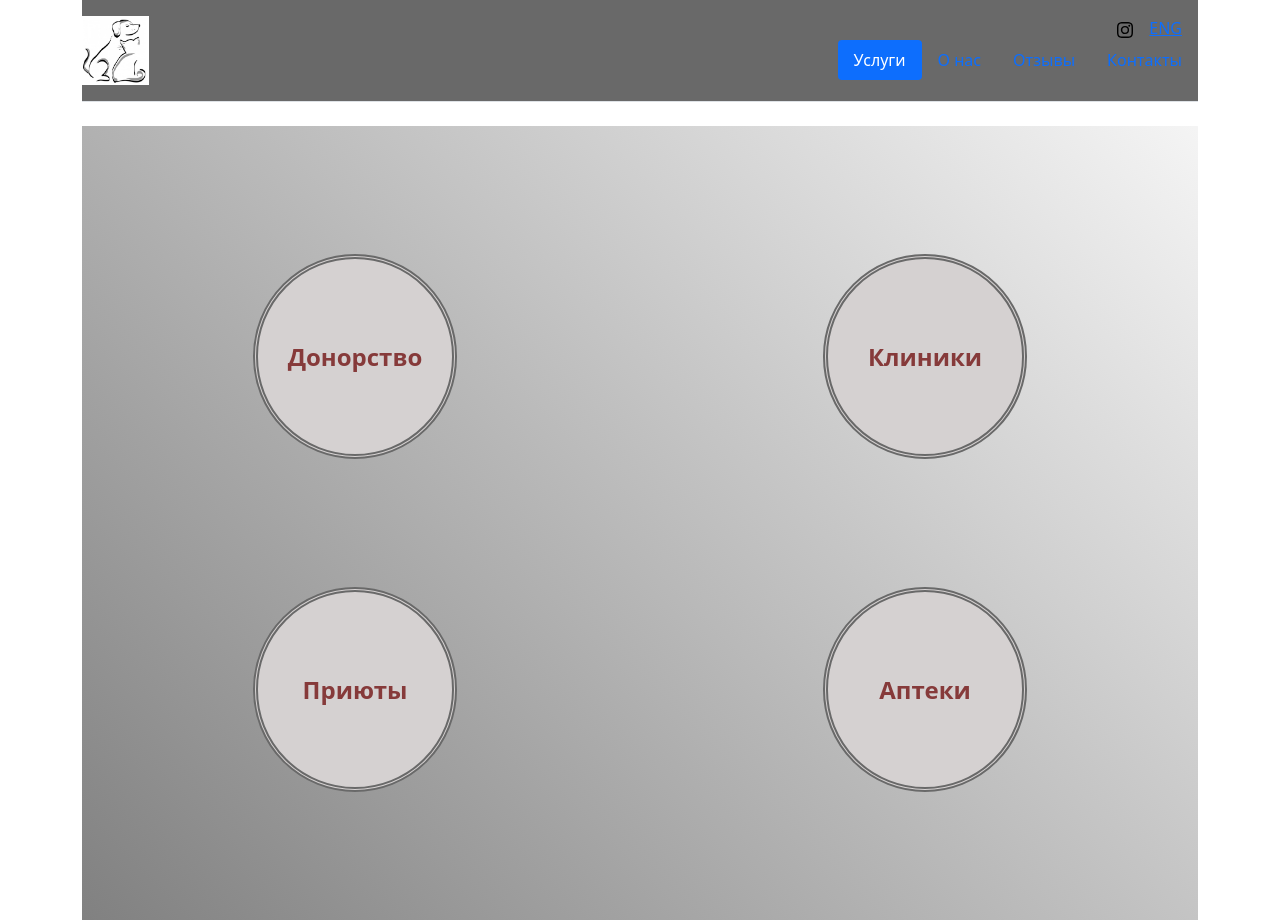
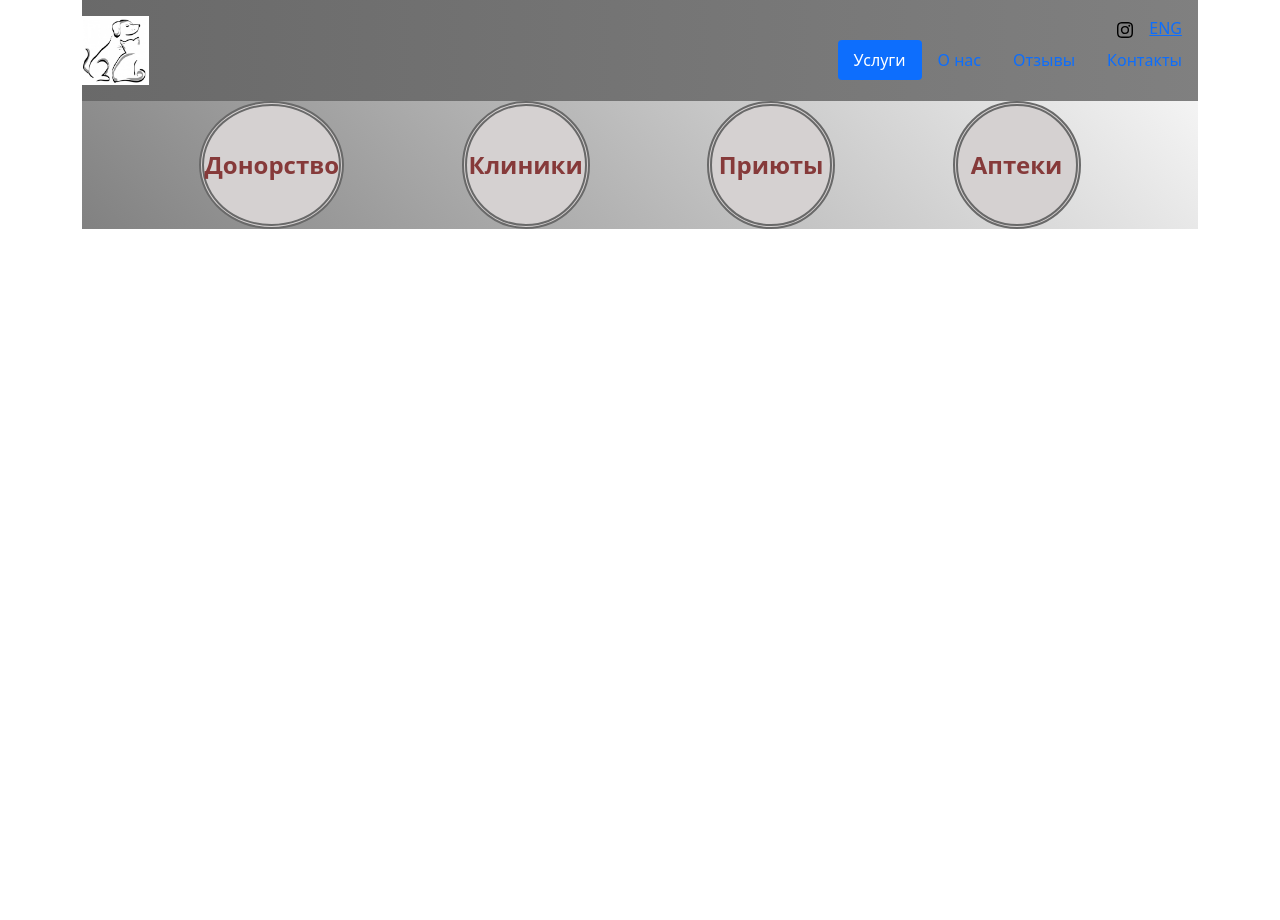
Before and after one commit to TsapovA/tsapova.github.com, an Angular app: page / in a window 1280 px wide. After the commit the page ends 800 px from the top, so only its background shows below. Built offline with nearby package versions, Linux system fonts and the light colour scheme.

Commit message:
feature/fix-flexboxes

```diff
--- a/angular.json
+++ b/angular.json
@@ -18,7 +18,6 @@
           "builder": "@angular-devkit/build-angular:browser",
           "options": {
             "outputPath": "docs",
-            //"outputPath": "dist/petPortal",
             "index": "src/index.html",
             "main": "src/main.ts",
             "polyfills": "src/polyfills.ts",
--- a/src/app/header/header.component.css
+++ b/src/app/header/header.component.css
@@ -1,6 +1,6 @@
 .background-color {
   background-clip: content-box;
-  background-color: dimgray;
+  background-image: linear-gradient(90deg, dimgray, gray);
 }
 
 img {
--- a/src/app/header/header.component.html
+++ b/src/app/header/header.component.html
@@ -1,6 +1,6 @@
 <div class="container background-color">
-  <header class="d-flex flex-wrap justify-content-center py-3 mb-4 border-bottom">
-    <div class="d-flex align-items-center mb-3 mb-md-0 me-md-auto text-dark text-decoration-none">
+  <header class="d-flex flex-wrap justify-content-center py-3">
+    <div class="d-flex align-items-center mb-md-0 me-md-auto text-dark text-decoration-none">
       <img class="bi me-2" src="assets/img/logo.jpg" alt="logo"/>
     </div>
 
--- a/src/app/services-welcome/services-welcome.component.html
+++ b/src/app/services-welcome/services-welcome.component.html
@@ -1,20 +1,18 @@
-<div class="container background-color">
+<section class="container background-color">
 
-  <section class="row flex-row justify-content-around align-items-center padding-top-big">
-      <div class="circle">
-        <a class="link-to-service text-main-color text-decoration-none" href="#">Донорство</a>
+  <section class="d-flex flex-wrap justify-content-evenly align-items-center align-content-center">
+    <div class="circle">
+        <a class="link-to-service text-main-params text-decoration-none" href="#">Донорство</a>
       </div>
       <div class="circle">
-        <a class="link-to-service text-main-color text-decoration-none" href="#">Клиники</a>
+        <a class="link-to-service text-main-params text-decoration-none" href="#">Клиники</a>
       </div>
-  </section>
-  <section class="row flex-row justify-content-around align-items-center padding-top-big padding-bottom-big">
     <div class="circle">
-      <a class="link-to-service text-main-color text-decoration-none" href="#">Приюты</a>
+      <a class="link-to-service text-main-params text-decoration-none" href="#">Приюты</a>
     </div>
     <div class="circle">
-      <a class="link-to-service text-main-color text-decoration-none" href="#">Аптеки</a>
+      <a class="link-to-service text-main-params text-decoration-none" href="#">Аптеки</a>
     </div>
   </section>
 
-</div>
+</section>
--- a/src/app/services-welcome/services-welcome.component.scss
+++ b/src/app/services-welcome/services-welcome.component.scss
@@ -8,9 +8,8 @@
   flex-direction: row;
   align-items: center;
   justify-content: center;
-  width: 16vw;
-  height: 16vw;
-  //background-color: rgba(170, 165, 165, 0.32);
+  height: 16vh;
+  min-width: 16vh;
   background-color: rgba(213, 209, 209, 1);
   border-radius: 100%;
   border-style: double;
@@ -45,15 +44,13 @@
 .link-to-service {
   font-size: 1.5rem;
 
-
-  :hover {
-
+  &:hover {
+    color: whitesmoke;
+    transform: scale(1.1);
   }
 }
 
-.text-main-color {
+.text-main-params {
   color: #863a3a;
   font-weight: bold;
 }
-
-/*---------------------------------------------*/
```
Also changed, not shown: 1 other file (tests, documents, lock files or other folders).
